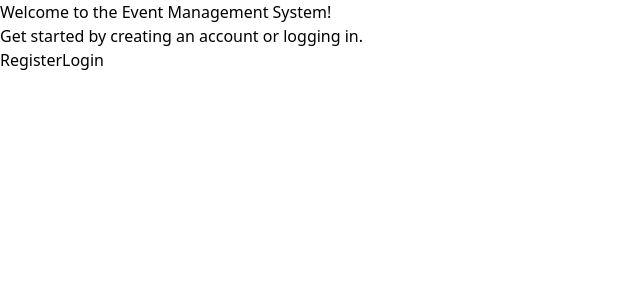
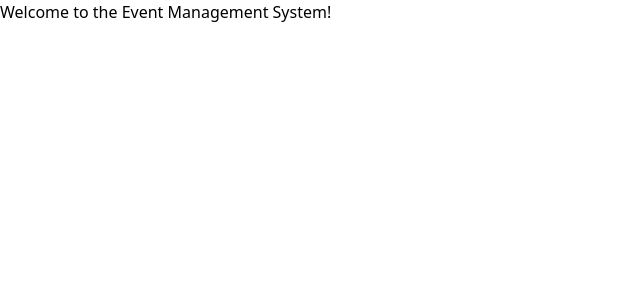
Before and after one commit to SatyamChoubey789/Event-Management-app, a Next.js app in the folder client/: page / in a window 1280 px wide. Shown: the top 300 px of the page, without its empty margins (0-640 px from the left). Built offline with nearby package versions, Linux system fonts and the light colour scheme.

Commit message:
frontend

```diff
--- a/client/src/app/page.tsx
+++ b/client/src/app/page.tsx
@@ -1,5 +1,3 @@
-
-
 export default function Home() {
   return (
     <div className="grid grid-rows-[20px_1fr_20px] items-center justify-items-center min-h-screen p-8 pb-20 gap-16 sm:p-20 font-[family-name:var(--font-geist-sans)]">
@@ -7,17 +5,6 @@ export default function Home() {
         <h1 className="text-4xl font-bold text-center sm:text-5xl">
           Welcome to the <span className="text-indigo-500">Event</span> Management System!
         </h1>
-        <p className="text-lg text-center sm:text-xl">
-          Get started by creating an account or logging in.
-          </p>
-        <div className="flex flex-col gap-4">
-          <a href="/register" className="btn btn-primary">
-            Register
-          </a>
-          <a href="/login" className="btn btn-secondary">
-            Login
-          </a>
-        </div>
       </main>
     </div>
   );
```
